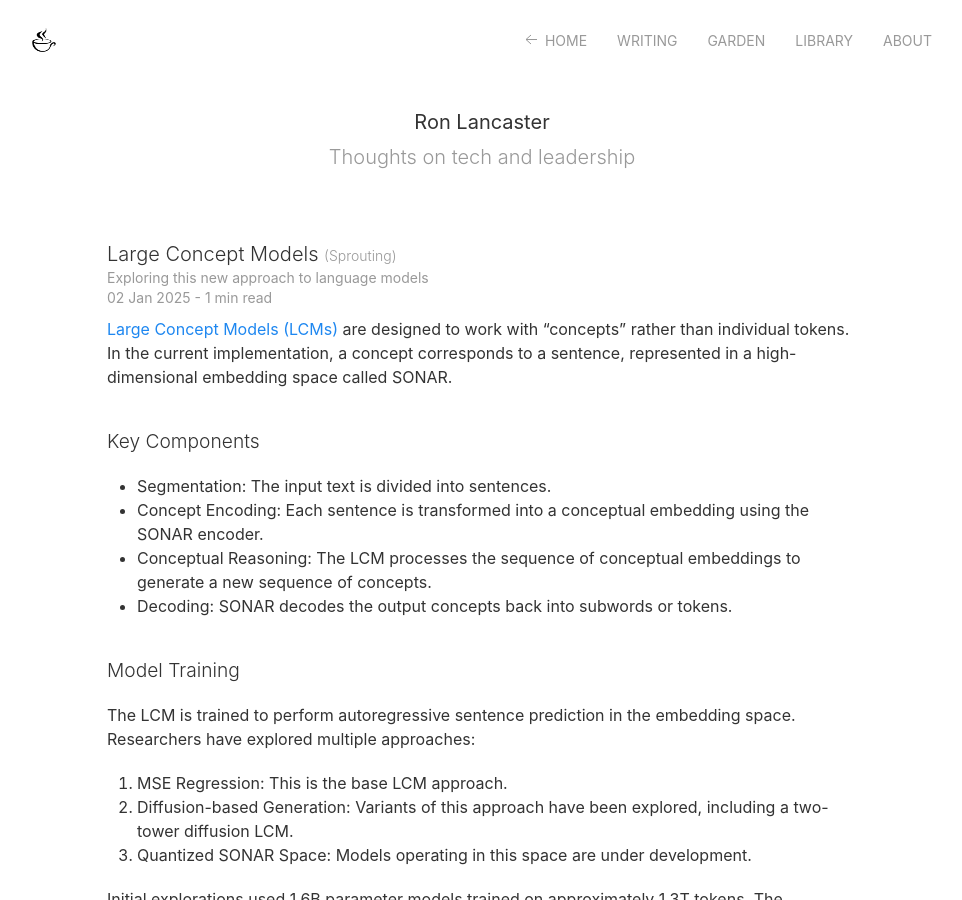
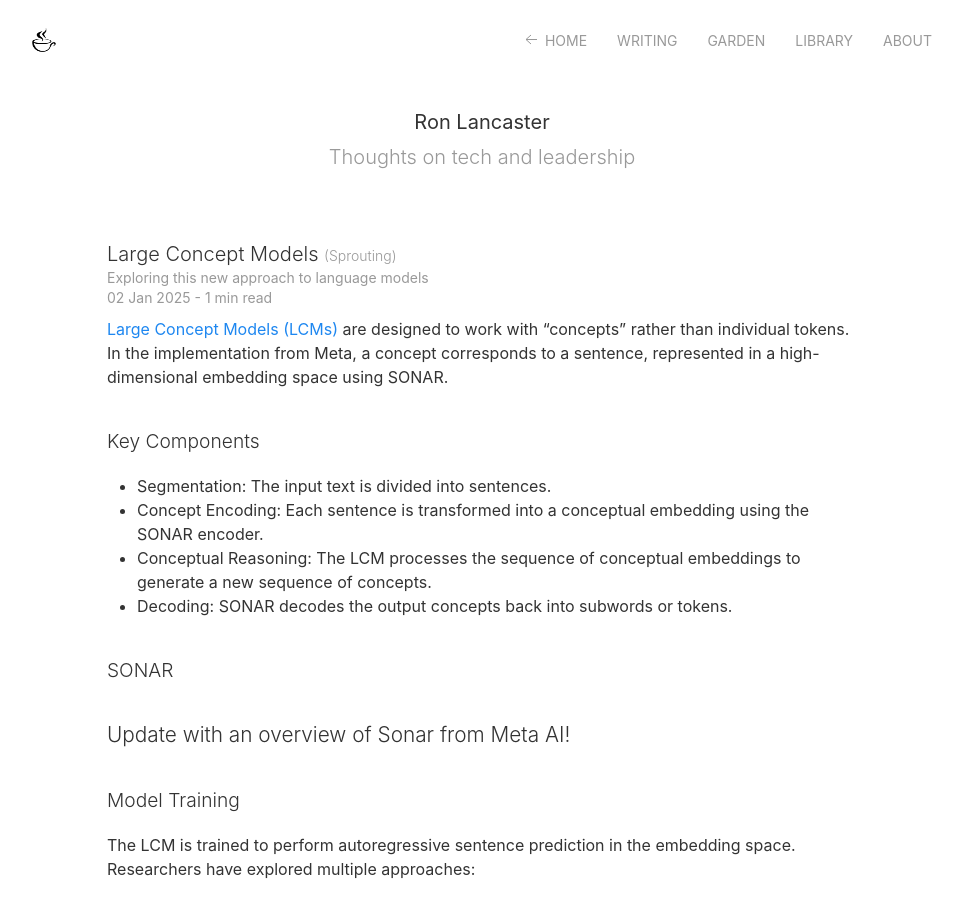
Before and after one commit to nyvyn/nyvyn.github.io, a Jekyll site: the page built from _notes/2025-1-2-large-concept-models.markdown, in a window 1280 px wide and 900 px high. Shown: the whole window, without its empty margins (158-1120 px from the left). Built offline with Jekyll 4.4.1, drawn with Linux system fonts in a browser that asks for light colours.

Commit message:
docs: Update overview of SONAR and improve formatting in LCM notes

```diff
--- a/_notes/2025-1-2-large-concept-models.markdown
+++ b/_notes/2025-1-2-large-concept-models.markdown
@@ -6,8 +6,8 @@ status: Sprouting
 ---
 
 [Large Concept Models (LCMs)](https://ai.meta.com/research/publications/large-concept-models-language-modeling-in-a-sentence-representation-space/)
-are designed to work with "concepts" rather than individual tokens. In the current
-implementation, a concept corresponds to a sentence, represented in a high-dimensional embedding space called SONAR.
+are designed to work with "concepts" rather than individual tokens. In the implementation from Meta, a concept
+corresponds to a sentence, represented in a high-dimensional embedding space using SONAR.
 
 ## Key Components
 
@@ -15,6 +15,10 @@ implementation, a concept corresponds to a sentence, represented in a high-dimen
 - Concept Encoding: Each sentence is transformed into a conceptual embedding using the SONAR encoder.
 - Conceptual Reasoning: The LCM processes the sequence of conceptual embeddings to generate a new sequence of concepts.
 - Decoding: SONAR decodes the output concepts back into subwords or tokens.
+
+## SONAR
+# Update with an overview of Sonar from Meta AI!
+
 
 ## Model Training
 
@@ -31,10 +35,12 @@ to 7B parameters with training data of about 7.7T tokens.
 Source: [Large Concept Models: Language Modeling in a Sentence Representation Space](https://arxiv.org/abs/2412.08821)
 
 ## Advantages and Innovations
+
 1. Abstract Reasoning: LCM's conceptual approach enables reasoning beyond specific language or modality constraints.
 2. Explicit Hierarchical Structure: Working with concepts makes the output more interpretable and editable.
 3. Longer Context Handling: Operating at the conceptual level allows for efficient processing of longer contexts.
-4. Zero-Shot Generalization: LCM can be applied to any language or modality supported by SONAR encoders without additional training.
+4. Zero-Shot Generalization: LCM can be applied to any language or modality supported by SONAR encoders without
+   additional training.
 5. Modularity and Extensibility: The design allows for independent development of concept encoders and decoders.
 
 Source: [Large Concept Model (LCM): a new paradigm for large-scale semantic reasoning in AI](https://www.andreaviliotti.it/post/large-concept-model-lcm-a-new-paradigm-for-large-scale-semantic-reasoning-in-ai)
```
